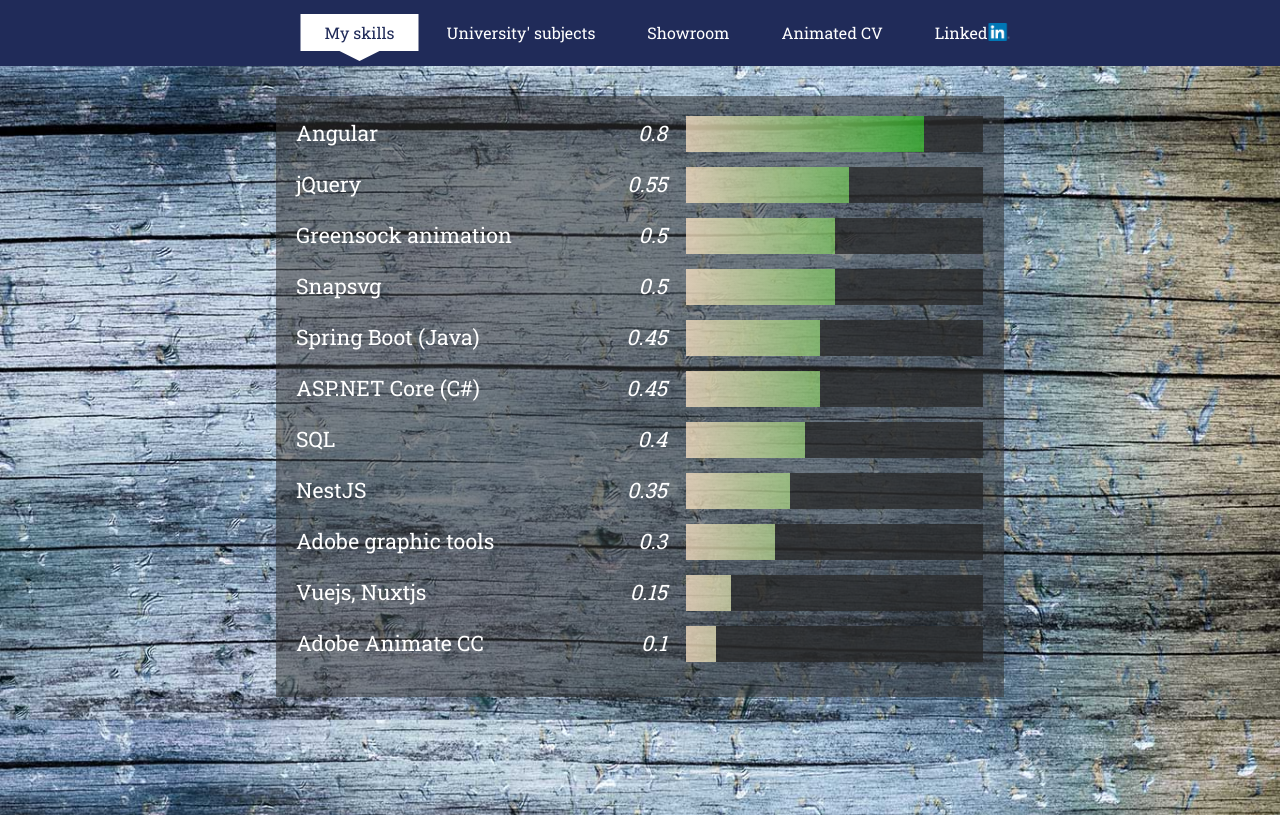
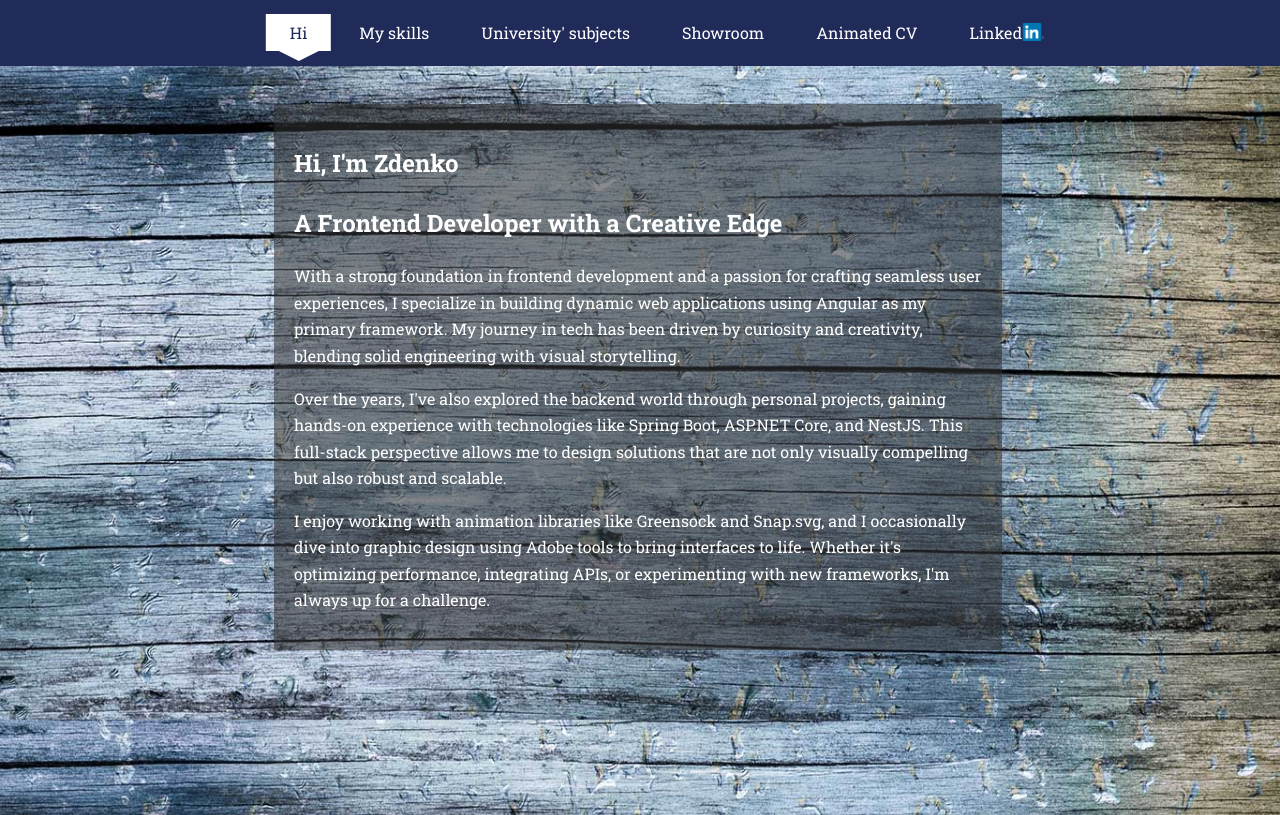
Before and after one commit to beaverDamDemo/landing-page, a website built with Vite: page index.html in a window 1280 px wide. Shown: the top 815 px of the page. Built offline with nearby package versions, Linux system fonts and the light colour scheme.

Commit message:
added 'me' section

```diff
--- a/assets/css/styles.css
+++ b/assets/css/styles.css
@@ -1,9 +1,9 @@
 @import url("https://fonts.googleapis.com/css?family=Roboto+Slab:400,700&subset=latin-ext");
 
-* {
+/* * {
   margin: 0;
   padding: 0;
-}
+} */
 
 body {
   font-family: "Roboto Slab", serif;
@@ -36,13 +36,13 @@
 main {
   position: absolute;
   margin-top: 66px;
-  width: 500%;
+  width: 600%;
   min-height: inherit;
 }
 
 main section {
   position: absolute;
-  width: 20%;
+  width: 16.6%;
   min-height: 100%;
 }
 
@@ -54,9 +54,21 @@
   min-height: 500px;
   background: rgba(50, 50, 50, 0.55);
 }
+main #section-hi {
+  color: #fff;
 
+  .wrapper {
+    position: absolute;
+    left: 0;
+    right: 0;
+    top: 30px;
+    width: 688px;
+    margin: 0 auto;
+    padding: 20px 20px;
+  }
+}
 main #fri-subjects {
-  left: 20%;
+  left: 16.6%;
 }
 
 main #fri-subjects h2 {
@@ -101,15 +113,15 @@
 }
 
 main #showroom {
-  left: 40%;
+  left: 33.3%;
 }
 
 main #animated-cv {
-  left: 60%;
+  left: 50%;
 }
 
 main #linkedin {
-  left: 80%;
+  left: 66.7%;
 }
 
 header {
@@ -603,3 +615,22 @@
   width: 220px;
   height: auto;
 } /*# sourceMappingURL=styles.css.map */
+
+main #section-hi {
+  left: 0%;
+}
+main #section-skills {
+  left: 16.6%;
+}
+main #fri-subjects {
+  left: 33.3%;
+}
+main #showroom {
+  left: 50%;
+}
+main #animated-cv {
+  left: 66.7%;
+}
+main #linkedin {
+  left: 83.3%;
+}
--- a/assets/js/src/init.js
+++ b/assets/js/src/init.js
@@ -24,9 +24,9 @@
         $wrapper.append(
           $("<div>").addClass("skill skill__label").text(skill.label)
         );
-        $wrapper.append(
-          $("<div>").addClass("skill skill__value").text(skill.value)
-        );
+        // $wrapper.append(
+        //   $("<div>").addClass("skill skill__value").text(skill.value)
+        // );
 
         const $bar = $("<div>").addClass("skill skill__bar");
         const $background = $("<div>").addClass("skill__bar__background");
@@ -76,16 +76,17 @@
     currentStep = step;
 
     $("main").css({
-      transform: `translateX(-${step * 20}%)`,
+      transform: `translateX(-${step * 16.66}%)`,
       transition: `transform ${diff * 0.8}s`,
     });
   });
 
   const sectionMap = {
-    "#a-link-0": "section-skills",
-    "#a-link-1": "fri-subjects",
-    "#a-link-2": "showroom",
-    "#a-link-3": "animated-cv",
+    "#a-link-0": "section-hi",
+    "#a-link-1": "section-skills",
+    "#a-link-2": "fri-subjects",
+    "#a-link-3": "showroom",
+    "#a-link-4": "animated-cv",
   };
 
   Object.entries(sectionMap).forEach(([linkId, sectionId]) => {
@@ -93,7 +94,7 @@
       $("main section").removeClass("active");
       $("#container").toggleClass("scrollable", sectionId === "animated-cv");
       $(`main section#${sectionId}`).addClass("active");
-      if (linkId === "#a-link-3") {
+      if (linkId === "#a-link-4") {
         const iframe = document.querySelector("iframe");
         iframe.contentWindow.postMessage(
           { type: "restart" },
--- a/assets/json/data.json
+++ b/assets/json/data.json
@@ -21,7 +21,7 @@
       "value": 0.45
     },
     {
-      "label": "ASP.NET Core (C#)",
+      "label": "ASP.NET Core API (C#)",
       "value": 0.45
     },
     {
@@ -34,11 +34,15 @@
     },
     {
       "label": "Adobe graphic tools",
-      "value": 0.3
+      "value": 0.25
     },
     {
       "label": "Vuejs, Nuxtjs",
       "value": 0.15
+    },
+    {
+      "label": "Docker",
+      "value": 0.2
     },
     {
       "label": "Adobe Animate CC",
--- a/index.html
+++ b/index.html
@@ -126,15 +126,16 @@
         <a href="#" class="header__icon" id="header__icon"></a>
         <nav class="menu">
           <a id="a-link-0" data-section="section-skills" class="active" href="#"
-            >My skills</a
+            >Hi</a
           >
-          <a id="a-link-1" data-section="fri-subjects" href="#"
+          <a id="a-link-1" data-section="section-skills" href="#">My skills</a>
+          <a id="a-link-2" data-section="fri-subjects" href="#"
             >University' subjects</a
           >
-          <a id="a-link-2" data-section="showroom" href="#">Showroom</a>
-          <a id="a-link-3" data-section="animated-cv" href="#">Animated CV</a>
+          <a id="a-link-3" data-section="showroom" href="#">Showroom</a>
+          <a id="a-link-4" data-section="animated-cv" href="#">Animated CV</a>
           <a
-            id="a-link-4"
+            id="a-link-5"
             class="external-link"
             data-section=""
             href="https://www.linkedin.com/in/zdenko-vuk/"
@@ -143,7 +144,34 @@
         </nav>
       </header>
       <main>
-        <section id="section-skills" class="active">
+        <section id="section-hi" class="active">
+          <div class="wrapper">
+            <h1>Hi, I'm Zdenko</h1>
+            <h2>A Frontend Developer with a Creative Edge</h2>
+            <p>
+              With a strong foundation in frontend development and a passion for
+              crafting seamless user experiences, I specialize in building
+              dynamic web applications using Angular as my primary framework. My
+              journey in tech has been driven by curiosity and creativity,
+              blending solid engineering with visual storytelling.
+            </p>
+            <p>
+              Over the years, I've also explored the backend world through
+              personal projects, gaining hands-on experience with technologies
+              like Spring Boot, ASP.NET Core, and NestJS. This full-stack
+              perspective allows me to design solutions that are not only
+              visually compelling but also robust and scalable.
+            </p>
+            <p>
+              I enjoy working with animation libraries like Greensock and
+              Snap.svg, and I occasionally dive into graphic design using Adobe
+              tools to bring interfaces to life. Whether it's optimizing
+              performance, integrating APIs, or experimenting with new
+              frameworks, I'm always up for a challenge.
+            </p>
+          </div>
+        </section>
+        <section id="section-skills">
           <div class="wrapper"></div>
         </section>
         <section id="fri-subjects">
```
